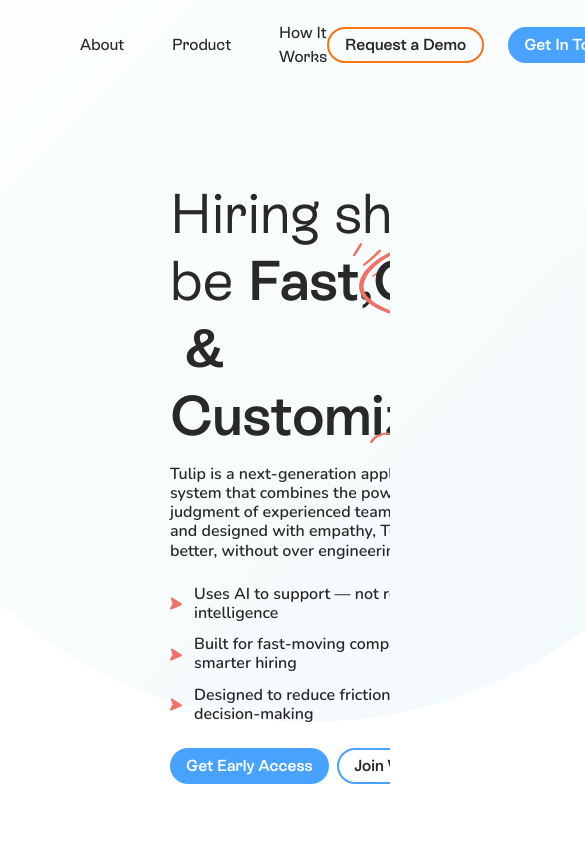
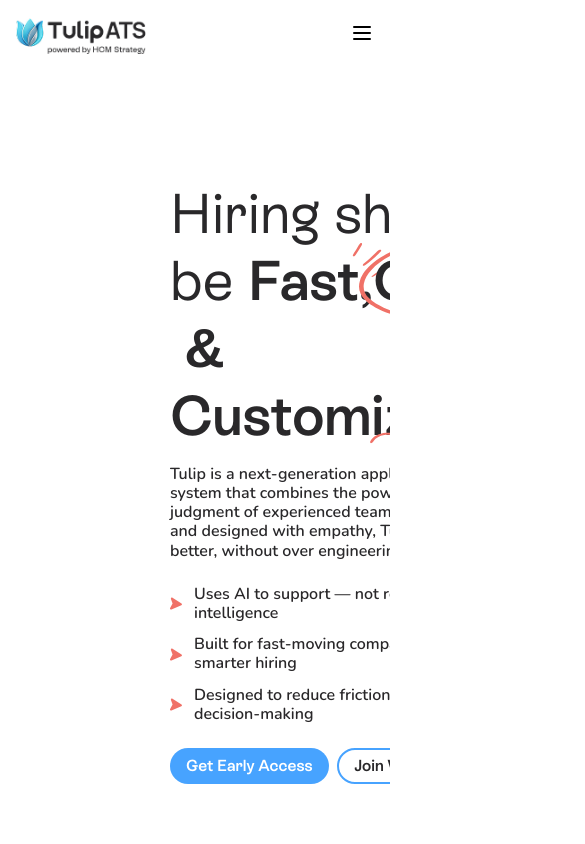
Before and after one commit to Ayesha-ehsan905/TulipHCM, a Next.js app: page / in a window 390 px wide. Shown: the top 844 px of the page, 585 px wide, since content can reach past the window. Built offline with nearby package versions, Linux system fonts and the light colour scheme.

Commit message:
feat:mobile responsiveness

```diff
--- /dev/null
+++ b/src/components/MobileNavbar.tsx
@@ -0,0 +1,80 @@
+"use client";
+import React, { useState, useEffect } from "react";
+import { scrollToElement } from "@/utilis/functions";
+import { NAV_ITEMS } from "@/utilis/constant";
+import { Button } from "./ui/button";
+
+interface MobileMenuProps {
+  visible?: boolean;
+  closeMenu: () => void;
+}
+
+const MobileNavbar = ({ visible, closeMenu }: MobileMenuProps) => {
+  const [shouldRender, setShouldRender] = useState(false);
+  const [isAnimating, setIsAnimating] = useState(false);
+
+  useEffect(() => {
+    if (visible) {
+      document.body.style.overflow = "hidden";
+      setShouldRender(true);
+      setTimeout(() => setIsAnimating(true), 10); // Start animation after render
+    } else {
+      setIsAnimating(false);
+      document.body.style.overflow = "";
+      setTimeout(() => setShouldRender(false), 500); // Matches animation duration
+    }
+  }, [visible]);
+
+  if (!shouldRender) return null;
+
+  return (
+    <div
+      className={`fixed inset-0 top-[8%] z-50 flex justify-center items-center transition-opacity duration-500 ${
+        isAnimating ? "opacity-100" : "opacity-0"
+      }`}
+    >
+      {/* Backdrop */}
+      <div
+        className={`absolute inset-0 bg-white transition-opacity duration-500 ${
+          isAnimating ? "opacity-50" : "opacity-0"
+        }`}
+        onClick={closeMenu}
+      ></div>
+
+      {/* Menu Container */}
+      <div
+        className={`bg-VampireBlack border border-darkCharcoal backdrop-blur-[80px] flex flex-col justify-between p-5 w-[90%]  h-[80%] rounded-2xl shadow-lg transform transition-transform duration-500 ${
+          isAnimating
+            ? "translate-y-0 opacity-100"
+            : "-translate-y-full opacity-0"
+        }`}
+      >
+        <nav className="flex flex-col gap-5 items-center mb-5 mt-6">
+          {NAV_ITEMS.map((menu, index) => (
+            <a
+              key={index}
+              href={`#${menu.id}`}
+              className="text-[16px] font-medium cursor-pointer"
+              onClick={(e) => {
+                closeMenu();
+                scrollToElement(e, menu.id);
+              }}
+            >
+              {menu.label}
+            </a>
+          ))}
+        </nav>
+        <div className="flex flex-col gap-4">
+          <Button variant="outline" className="w-full mt-4">
+            Request a Demo
+          </Button>
+          <Button variant="filled" className="w-full">
+            Get In Touch
+          </Button>
+        </div>
+      </div>
+    </div>
+  );
+};
+
+export default MobileNavbar;
--- a/src/components/Navbar.tsx
+++ b/src/components/Navbar.tsx
@@ -5,11 +5,14 @@ import { useEffect, useState } from "react";
 import Container from "./Container";
 import { NAV_ITEMS } from "@/utilis/constant";
 import { Button } from "./ui/button";
-import clsx from "clsx"; // Optional utility for class merging
+import clsx from "clsx";
 import { scrollToElement } from "@/utilis/functions";
+import { CloseMenuIcon, OpenMenuIcon } from "./icons";
+import MobileNavbar from "./MobileNavbar";
 
 const Navbar = () => {
   const [isScrolled, setIsScrolled] = useState(false);
+  const [isMobileMenuOpen, setIsMobileMenuOpen] = useState(false);
 
   useEffect(() => {
     const handleScroll = () => {
@@ -21,10 +24,6 @@ const Navbar = () => {
   }, []);
 
   return (
-    <>
-      <div className="relative">
-        <div className="absolute top-[-200px] left-[-153px] w-[922px] h-[922px] rounded-[461px] bg-linear-(--circle-gradient) opacity-[0.06]" />
-      </div>
     <div
       className={clsx(
         "fixed w-full top-0 z-50 transition-all duration-300",
@@ -32,8 +31,9 @@ const Navbar = () => {
       )}
     >
       <Container>
-          <div className="flex flex-row justify-between mx-20 my-5 ">
-            <div className="w-[145px] h-[50px]">
+        <div className="flex items-center justify-between px-4 py-4 sm:px-6 lg:px-8">
+          {/* Logo */}
+          <div className="w-[130px] h-[40px] sm:w-[145px] sm:h-[50px]">
             <Image
               src="/images/Logo.png"
               alt="Company logo"
@@ -43,7 +43,8 @@ const Navbar = () => {
             />
           </div>
 
-            <div className="flex flex-row gap-12 items-center">
+          {/* Desktop nav */}
+          <div className="hidden md:flex items-center gap-12">
             {NAV_ITEMS.map((item, index) => (
               <span
                 key={index}
@@ -55,7 +56,8 @@ const Navbar = () => {
             ))}
           </div>
 
-            <div className="flex items-center gap-6">
+          {/* Desktop buttons */}
+          <div className="hidden md:flex items-center gap-6">
             <Button variant="outline" className="px-4 py-3">
               Request a Demo
             </Button>
@@ -63,10 +65,23 @@ const Navbar = () => {
               Get In Touch
             </Button>
           </div>
+
+          {/* Mobile menu toggle */}
+          <div className="md:hidden">
+            <button onClick={() => setIsMobileMenuOpen(!isMobileMenuOpen)}>
+              {isMobileMenuOpen ? <CloseMenuIcon /> : <OpenMenuIcon />}
+            </button>
+          </div>
         </div>
       </Container>
+
+      {isMobileMenuOpen && (
+        <MobileNavbar
+          visible={isMobileMenuOpen}
+          closeMenu={() => setIsMobileMenuOpen(false)}
+        />
+      )}
     </div>
-    </>
   );
 };
 
--- /dev/null
+++ b/src/components/icons/CloseMenu.tsx
@@ -0,0 +1,22 @@
+import { SVGProps } from "react";
+
+const CloseMenuIcon: React.FC<SVGProps<SVGSVGElement>> = () => {
+  return (
+    <svg
+      xmlns="http://www.w3.org/2000/svg"
+      width="24"
+      height="24"
+      viewBox="0 0 24 24"
+    >
+      <path
+        fill="none"
+        stroke="currentColor"
+        strokeLinecap="round"
+        strokeLinejoin="round"
+        strokeWidth="2"
+        d="m7 7l10 10M7 17L17 7"
+      />
+    </svg>
+  );
+};
+export default CloseMenuIcon;
--- /dev/null
+++ b/src/components/icons/OpenMenu.tsx
@@ -0,0 +1,43 @@
+import { SVGProps } from "react";
+
+const MenuIcon: React.FC<SVGProps<SVGSVGElement>> = () => {
+  return (
+    <svg
+      width="24"
+      height="24"
+      viewBox="0 0 24 24"
+      fill="none"
+      xmlns="http://www.w3.org/2000/svg"
+    >
+      <g clipPath="url(#clip0_337_45)">
+        <path
+          d="M4 6H20"
+          stroke="black"
+          strokeWidth="2"
+          strokeLinecap="round"
+          strokeLinejoin="round"
+        />
+        <path
+          d="M4 12H20"
+          stroke="black"
+          strokeWidth="2"
+          strokeLinecap="round"
+          strokeLinejoin="round"
+        />
+        <path
+          d="M4 18H20"
+          stroke="black"
+          strokeWidth="2"
+          strokeLinecap="round"
+          strokeLinejoin="round"
+        />
+      </g>
+      <defs>
+        <clipPath id="clip0_337_45">
+          <rect width="24" height="24" fill="black" />
+        </clipPath>
+      </defs>
+    </svg>
+  );
+};
+export default MenuIcon;
--- a/src/components/icons/index.tsx
+++ b/src/components/icons/index.tsx
@@ -27,3 +27,5 @@ export { default as PrincipleUnderlineIcon } from "./PrincipleUnderline";
 export { default as WishedUnderlineIcon } from "./WishedUnderline";
 export { default as TwitterIcon } from "./Twitter";
 export { default as LinkedInIcon } from "./LinkedIn";
+export { default as CloseMenuIcon } from "./CloseMenu";
+export { default as OpenMenuIcon } from "./OpenMenu";
```
Also changed, not shown: 1 other file (tests, documents, lock files or other folders). Lines whose indentation alone changed are shown as unchanged.
